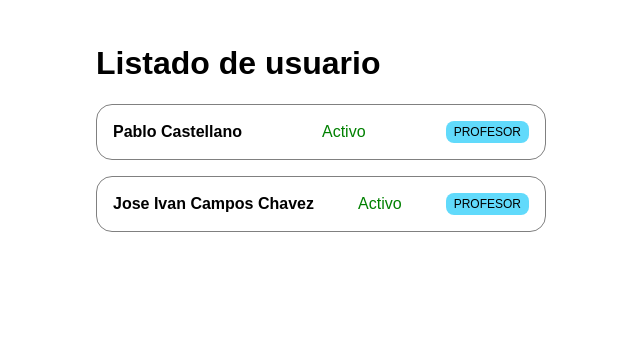
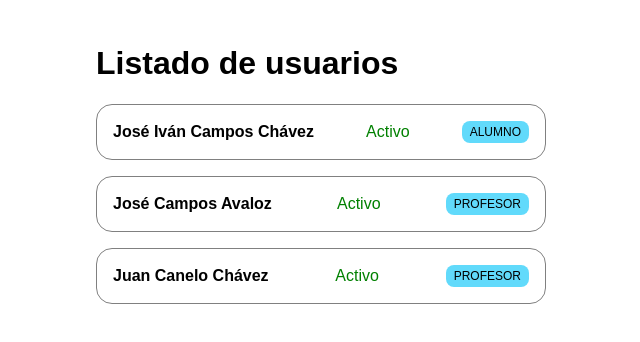
Before and after one commit to Ivan-Cam/react-users-list, a React (Vite) app: page / in a window 1280 px wide. Shown: the top 342 px of the page, without its empty margins (319-959 px from the left). Built offline with nearby package versions, Linux system fonts and the light colour scheme.

Commit message:
added users list

```diff
--- a/src/main.jsx
+++ b/src/main.jsx
@@ -1,24 +1,45 @@
 import ReactDOM from 'react-dom/client';
 import './index.css';
 
-const Title = () => <h1>Listado de usuario</h1>;
+const USERS = [
+	{
+		name: 'José Iván Campos Chávez',
+		role: 'Alumno'
+	},
+	{
+		name: 'José Campos Avaloz'
+	},
+	{
+		name: 'Juan Canelo Chávez',
+		active: 'Activo'
+	}
+];
 
-const User = ({ name, active, role }) => {
+const Title = ({ children }) => <h1>{children}</h1>;
+
+// name: dsplayName es para renombrar una prop, sirve mucho si manda un componente como props y poder renombrarlo, los otros son valores por defecto
+const User = ({ name: dsplayName, active = 'Activo', role = 'Profesor' }) => (
+	<div className='user'>
+		<span className='name'>{dsplayName}</span>
+		<span className='active'>{active}</span>
+		<span className='role'>{role}</span>
+	</div>
+);
+
+const List = ({ users, children }) => {
+	const usersRendered = users.map(user => <User key={user.name} {...user} />);
 	return (
-		<div className='user'>
-			<span className='name'>{name}</span>
-			<span className='active'>{active}</span>
-			<span className='role'>{role}</span>
+		<div className='list'>
+			{children}
+			{usersRendered}
 		</div>
 	);
 };
 
 const app = (
-	<div className='list'>
-		<Title />
-		<User name='Pablo Castellano' active='Activo' role='Profesor' />
-		<User name='Jose Ivan Campos Chavez' active='Activo' role='Profesor' />
-	</div>
+	<List users={USERS}>
+		<Title>Listado de usuarios</Title>
+	</List>
 );
 
 const container = document.getElementById('root');
```
